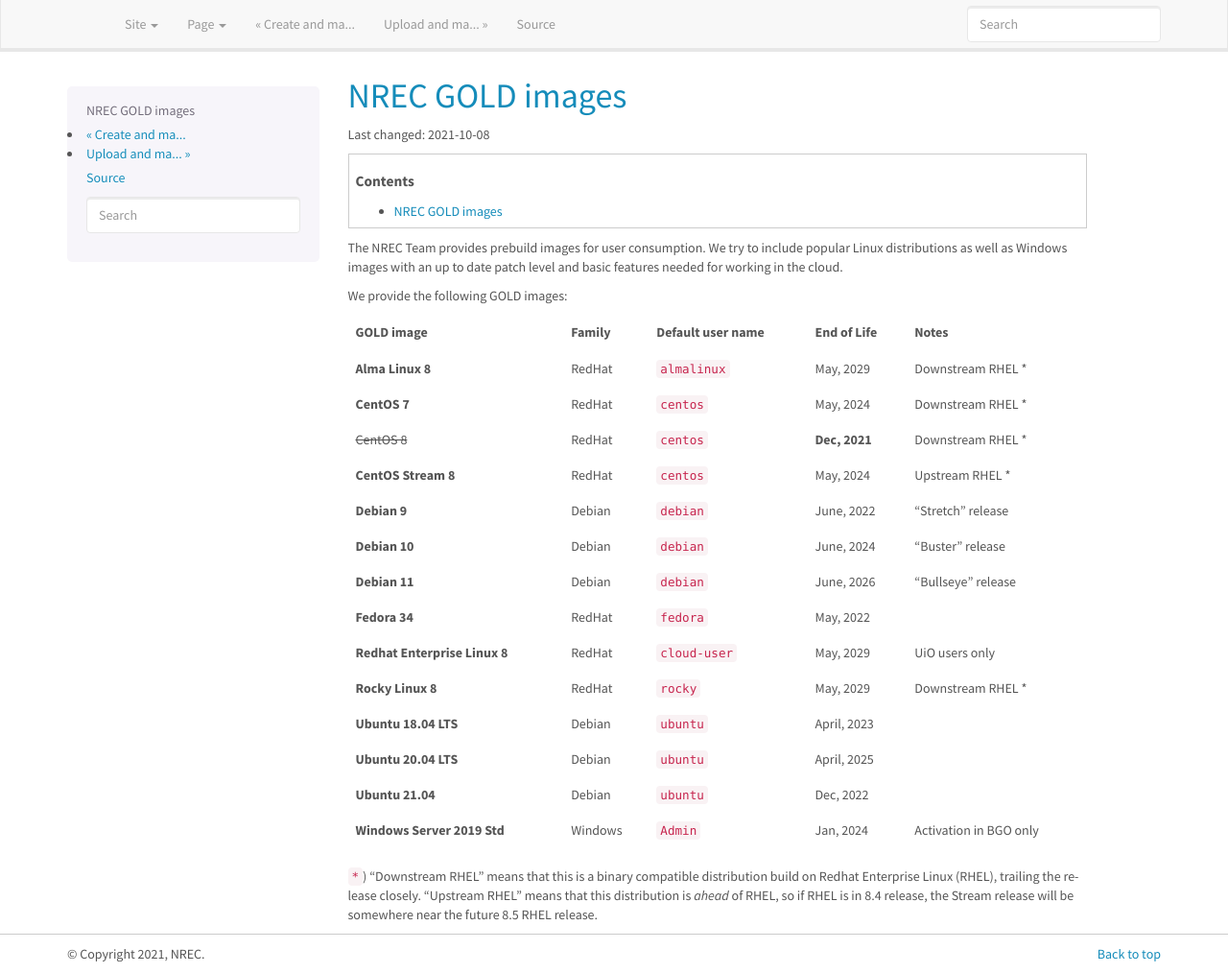
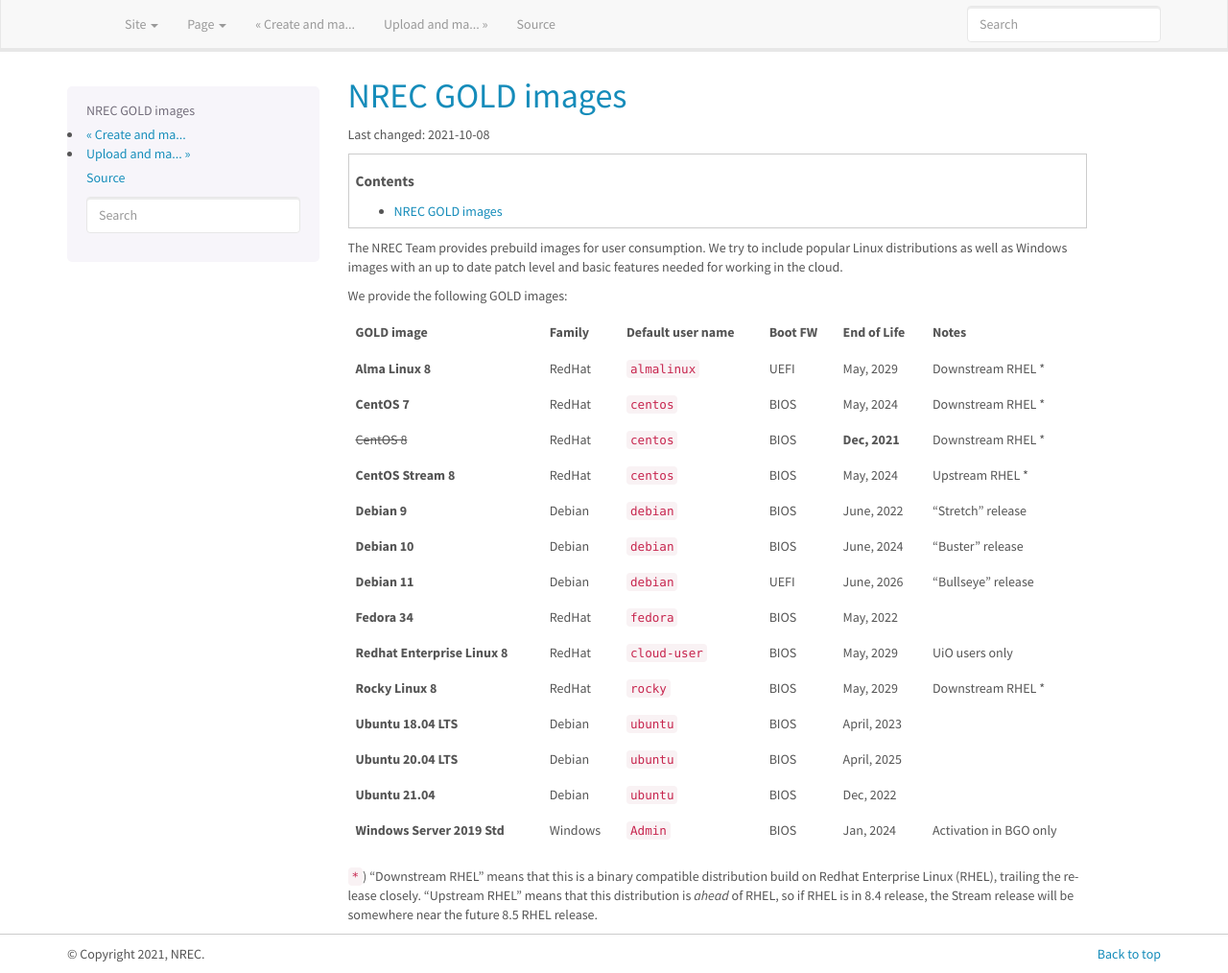
Before and after one commit to norcams/docs-enduser, a Sphinx documentation site: the page built from docs/gold-image.rst, in a window 1280 px wide and 1014 px high. Shown: the whole window at 96% size. Built offline with Sphinx 7.4.7, drawn with Linux system fonts in a browser that asks for light colours.

Commit message:
add boot firmware info

```diff
--- a/docs/gold-image.rst
+++ b/docs/gold-image.rst
@@ -21,24 +21,24 @@ patch level and basic features needed for working in the cloud.
 
 We provide the following GOLD images:
 
-============================== ======== ================== ============== =======================
-GOLD image                     Family   Default user name  End of Life    Notes
-============================== ======== ================== ============== =======================
-**Alma Linux 8**               RedHat   ``almalinux``      May, 2029      Downstream RHEL *
-**CentOS 7**                   RedHat   ``centos``         May, 2024      Downstream RHEL *
-|ss| CentOS 8 |se|             RedHat   ``centos``         **Dec, 2021**  Downstream RHEL *
-**CentOS Stream 8**            RedHat   ``centos``         May, 2024      Upstream RHEL *
-**Debian 9**                   Debian   ``debian``         June, 2022     "Stretch" release
-**Debian 10**                  Debian   ``debian``         June, 2024     "Buster" release
-**Debian 11**                  Debian   ``debian``         June, 2026     "Bullseye" release
-**Fedora 34**                  RedHat   ``fedora``         May, 2022
-**Redhat Enterprise Linux 8**  RedHat   ``cloud-user``     May, 2029      UiO users only
-**Rocky Linux 8**              RedHat   ``rocky``          May, 2029      Downstream RHEL *
-**Ubuntu 18.04 LTS**           Debian   ``ubuntu``         April, 2023
-**Ubuntu 20.04 LTS**           Debian   ``ubuntu``         April, 2025
-**Ubuntu 21.04**               Debian   ``ubuntu``         Dec, 2022
-**Windows Server 2019 Std**    Windows  ``Admin``          Jan, 2024      Activation in BGO only
-============================== ======== ================== ============== =======================
+============================== ======== ================== ======== ============== =======================
+GOLD image                     Family   Default user name  Boot FW  End of Life    Notes
+============================== ======== ================== ======== ============== =======================
+**Alma Linux 8**               RedHat   ``almalinux``      UEFI     May, 2029      Downstream RHEL *
+**CentOS 7**                   RedHat   ``centos``         BIOS     May, 2024      Downstream RHEL *
+|ss| CentOS 8 |se|             RedHat   ``centos``         BIOS     **Dec, 2021**  Downstream RHEL *
+**CentOS Stream 8**            RedHat   ``centos``         BIOS     May, 2024      Upstream RHEL *
+**Debian 9**                   Debian   ``debian``         BIOS     June, 2022     "Stretch" release
+**Debian 10**                  Debian   ``debian``         BIOS     June, 2024     "Buster" release
+**Debian 11**                  Debian   ``debian``         UEFI     June, 2026     "Bullseye" release
+**Fedora 34**                  RedHat   ``fedora``         BIOS     May, 2022
+**Redhat Enterprise Linux 8**  RedHat   ``cloud-user``     BIOS     May, 2029      UiO users only
+**Rocky Linux 8**              RedHat   ``rocky``          BIOS     May, 2029      Downstream RHEL *
+**Ubuntu 18.04 LTS**           Debian   ``ubuntu``         BIOS     April, 2023
+**Ubuntu 20.04 LTS**           Debian   ``ubuntu``         BIOS     April, 2025
+**Ubuntu 21.04**               Debian   ``ubuntu``         BIOS     Dec, 2022
+**Windows Server 2019 Std**    Windows  ``Admin``          BIOS     Jan, 2024      Activation in BGO only
+============================== ======== ================== ======== ============== =======================
 
 ``*``) "Downstream RHEL" means that this is a binary compatible distribution build on Redhat Enterprise Linux
 (RHEL), trailing the release closely. "Upstream RHEL" means that this distribution is *ahead* of RHEL, so
```
